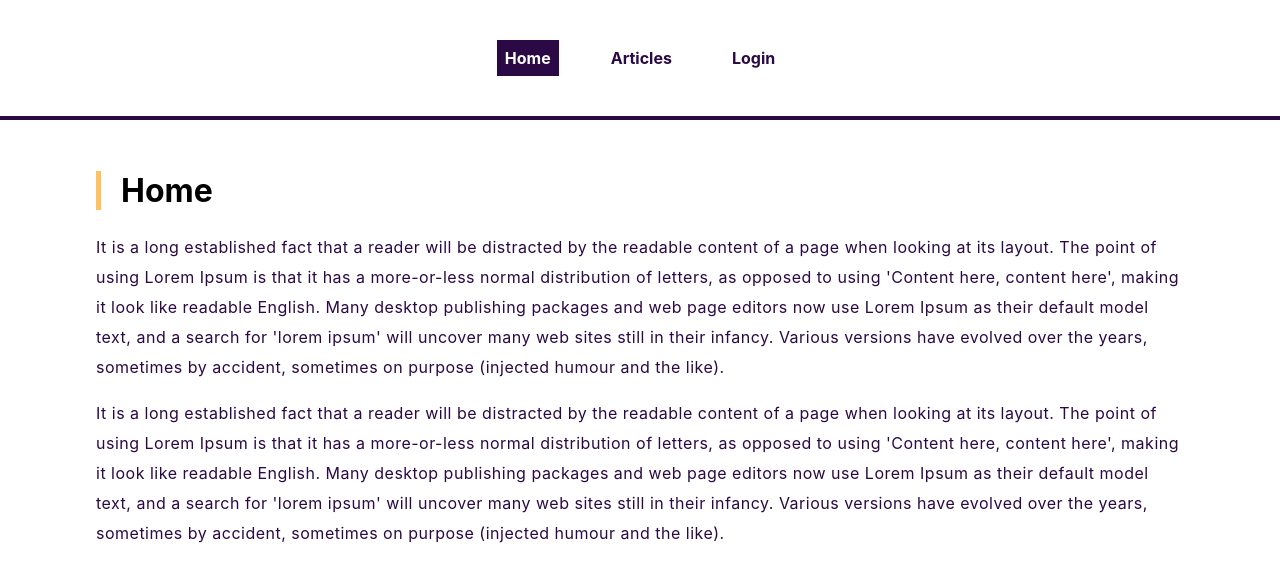
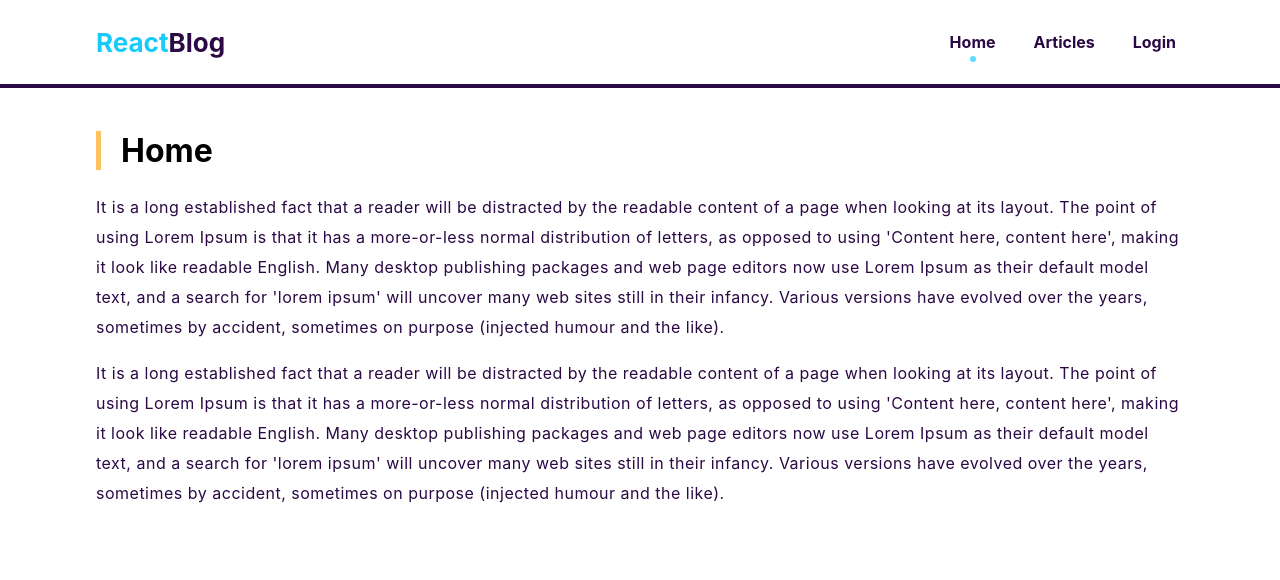
Before and after one commit to aldveq/react-blog, a React (Create React App) app: page / in a window 1280 px wide. Shown: the top 580 px of the page. Built offline with nearby package versions, Linux system fonts and the light colour scheme; no server answers; the HTML template or start-up script is replaced by a standard one.

Commit message:
added user info to header + working on new styles for header

```diff
--- a/src/assets/sass/base/variables.scss
+++ b/src/assets/sass/base/variables.scss
@@ -4,6 +4,10 @@ $secondary-brand-color: #3FA796;
 $tertiary-brand-color: #FEC260;
 $fourth-brand-color: #A10035;
 
-// Nutral Colors
+// Neutral Colors
 $color-white: #fff;
 $color-black: #000;
+
+// Extra Colors
+$react-logo-color: #61DBFB;
+$body-color: #f1f1f1;
--- a/src/assets/sass/components/header.scss
+++ b/src/assets/sass/components/header.scss
@@ -1,26 +1,102 @@
 .nav-wrapper {
 	width: 100%;
-	padding: 40px 0;
+	padding: 24px 0;
 	background-color: $color-white;
 	border-bottom: 4px solid $primary-brand-color;
 	position: fixed;
 	top: 0;
 	left: 0;
 
+	& .main-wrapper {
+		display: flex;
+		justify-content: space-between;
+		align-items: center;
+	}
+
+	&__logo-text {
+		a {
+			font-size: 26px;
+			color: $primary-brand-color;
+			text-decoration: none;
+			font-weight: bolder;
+		}
+		span {
+			color: darken($react-logo-color, 15);
+		}
+	}
+
+	&__navigation-container {
+		width: 80%;
+		height: 100vh;
+		position: fixed;
+		top: 0;
+		right: 0;
+		display: flex;
+		flex-direction: column;
+		background-color: $body-color;
+		padding-top: 40px;
+		padding-left: 20px;
+
+		@media only screen and (min-width: 1024px) {
+			all: unset;
+			display: flex;
+		}
+	}
+
+	&__user-container {
+		display: flex;
+		justify-content: flex-start;
+		align-items: center;
+		margin-bottom: 20px;
+
+		@media only screen and (min-width: 1024px) {
+			justify-content: center;
+			margin-bottom: 0;
+			padding-right: 20px;
+			margin-right: 10px;
+			border-right: 2px solid $primary-brand-color;
+		}
+
+		p {
+			color: $primary-brand-color;
+			font-weight: bolder;
+			margin: 0;
+			text-align: center;
+
+			span {
+				font-weight: normal;
+				border-bottom: 4px solid $tertiary-brand-color;
+			}
+		}
+	}
+
 	ul {
 		padding: 0;
 		margin: 0;
-		width: 100%;
 		display: flex;
-		justify-content: center;
+		flex-direction: column;
+		align-items: flex-start;
+
+		@media only screen and (min-width: 1024px) {
+			flex-direction: row;
+		}
 	}
 
 	ul li {
 		list-style: none;
-		margin: 0 22px;
 		display: flex;
 		justify-content: center;
 		align-items: center;
+		margin-bottom: 16px;
+
+		@media only screen and (min-width: 1024px) {
+			margin-bottom: 0;
+
+			&:not(:first-child) {
+				margin-left: 22px;
+			}
+		}
+
 	}
 
 	ul li a,
@@ -35,14 +111,38 @@
 	ul li a {
 		text-decoration: none;
 		transition: all ease 0.2s;
+		position: relative;
+		padding-left: 0;
 
-		&.active {
-			background-color: $primary-brand-color;
-			color: $color-white;
+		@media only screen and (min-width: 1024px) {
+			padding-left: 8px;
+		}
+
+		&::after {
+			content: '';
+			width: 6px;
+			height: 6px;
+			border-radius: 50%;
+			background-color: transparent;
+			position: absolute;
+			top: 50%;
+			right: -5px;
+			transform: translateY(-50%);
+
+			@media only screen and (min-width: 1024px) {
+				top: unset;
+				bottom: -2px;
+				left: 50%;
+				transform: translateX(-50%);
+			}
+		}
+
+		&.active::after {
+			background-color: $react-logo-color;
 		}
 	}
 
-	ul li button {
+	ul li button.logout-btn {
 		border: none;
 		background-color: $fourth-brand-color;
 		color: $color-white;
--- a/src/assets/sass/containers/main-wrapper.scss
+++ b/src/assets/sass/containers/main-wrapper.scss
@@ -2,7 +2,7 @@
 	width: 85%;
 	margin: 0 auto;
 	max-width: 1180px;
-	padding-top: 150px;
+	padding-top: 110px;
 
 	&--header {
 		padding-top: 0;
--- a/src/components/Header.js
+++ b/src/components/Header.js
@@ -1,5 +1,5 @@
 import React from "react";
-import { NavLink, useNavigate } from "react-router-dom";
+import { NavLink, useNavigate, Link } from "react-router-dom";
 import MainWrapper from "../containers/MainWrapper";
 import { getAuth, signOut } from "firebase/auth";
 import { useUser } from '../hooks';
@@ -17,6 +17,7 @@ const Header = () => {
 					navigate('/');
 				}}
 				title='Logout'
+				className="logout-btn"
 			>Logout</button>
 		</li>
 	);
@@ -30,6 +31,9 @@ const Header = () => {
 	return (
 		<nav className="nav-wrapper">
 			<MainWrapper type='header'>
+				<div className="nav-wrapper__logo-text"><Link to='/'><span>React</span>Blog</Link></div>
+				<div className="nav-wrapper__navigation-container">
+					{ user && <div className="nav-wrapper__user-container"><p>Welcome: <span>{user.email}</span></p></div> }
 					<ul>
 						<li>
 							<NavLink to='/' title="Home">Home</NavLink>
@@ -39,6 +43,7 @@ const Header = () => {
 						</li>
 						{ user ? drawLogoutButton() : drawLoginButton() }
 					</ul>
+				</div>
 			</MainWrapper>
 		</nav>
 	)
```
Lines whose indentation alone changed are shown as unchanged.
